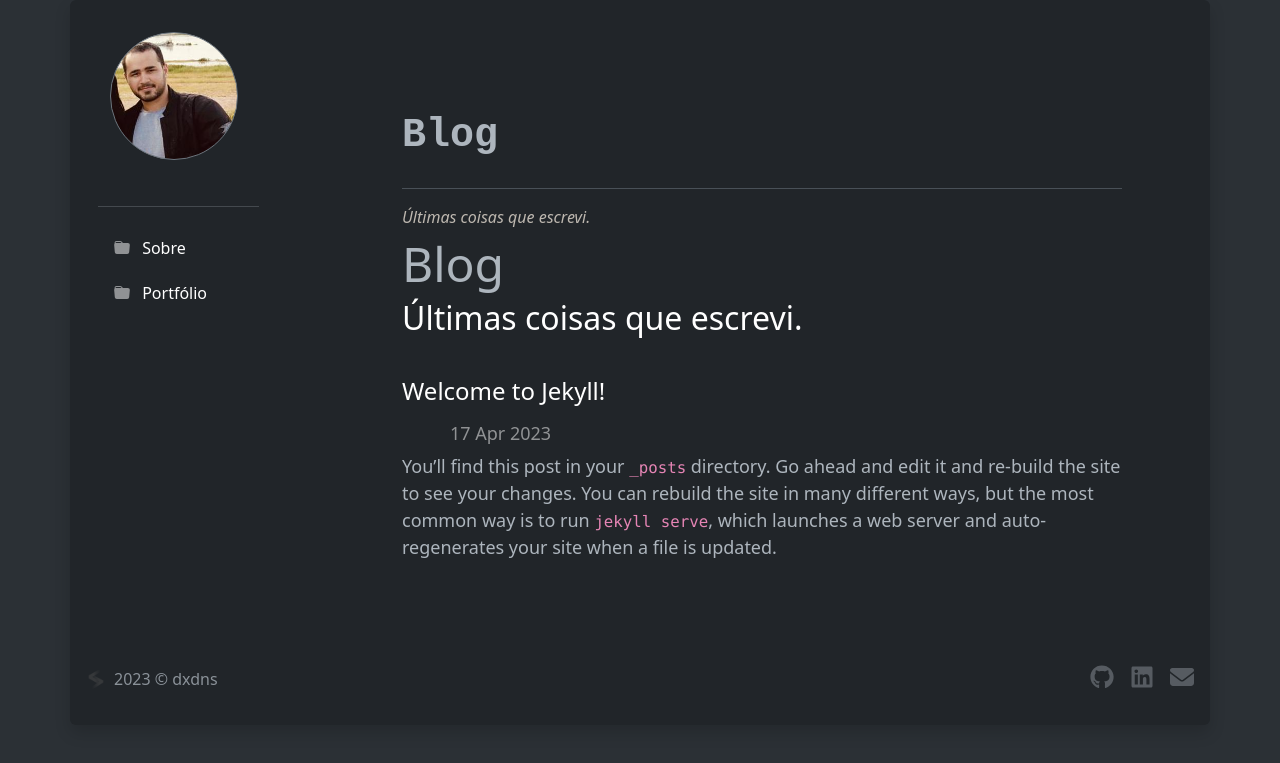
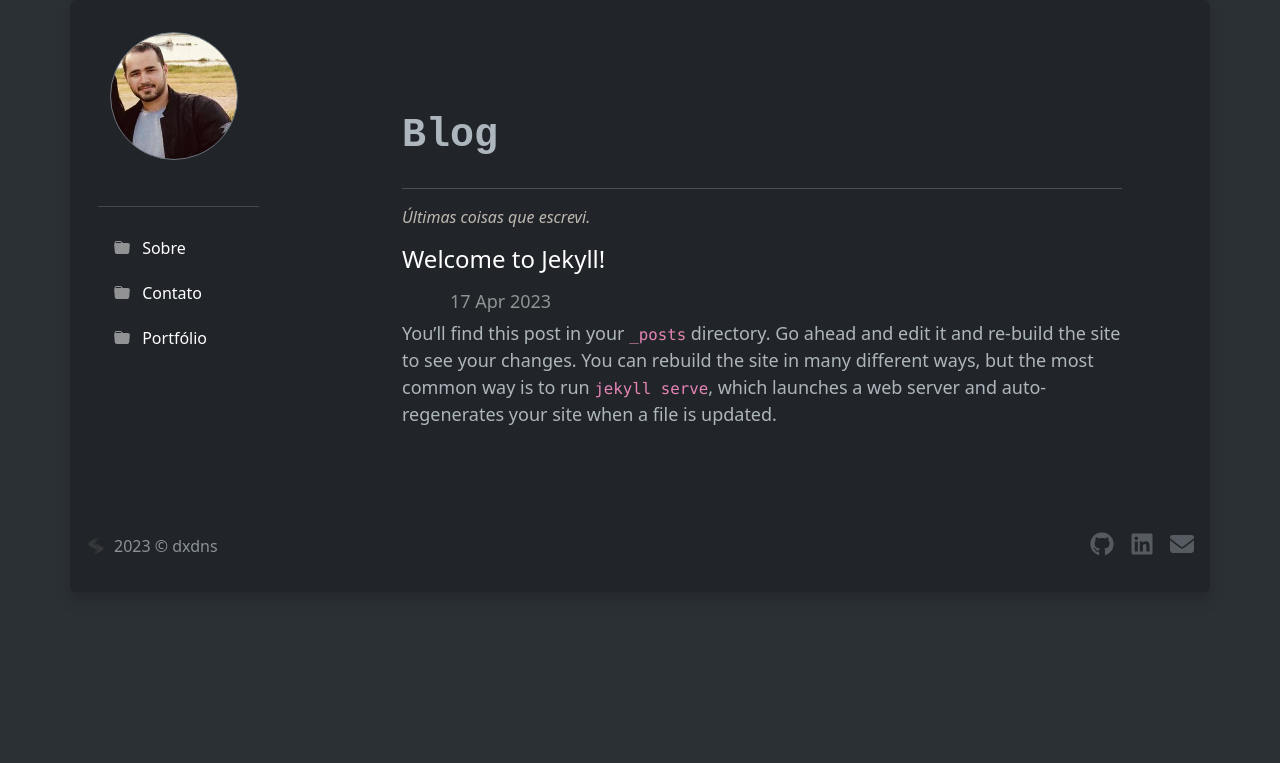
Before and after one commit to dxdns/dxdns.github.io, a Jekyll site: the page built from blog.html, in a window 1280 px wide. Shown: the top 763 px of the page. Built offline with Jekyll 4.4.1, drawn with Linux system fonts in a browser that asks for light colours.

Commit message:
sidebar add contact

```diff
--- a/_data/navigation.yml
+++ b/_data/navigation.yml
@@ -1,7 +1,11 @@
 - name: Sobre
   link: /
-  # description: "Portfolio by dxdns: Diógenes Rodrigues | Software Engineer | Python | Go | React"
+
+- name: Contato
+  link: mailto:dxdns@hotmail.com
+
 - name: Portfólio
   link: /portfolio
+
 # - name: Blog
 #   link: /blog
--- a/blog.html
+++ b/blog.html
@@ -6,13 +6,6 @@ description: Artigos sobre tecnologia.
 type: page
 permalink: /blog
 ---
-
-<section class="post">
-  <header class="page-header">
-    <h2 class="page-header__title">{{ page.title }}</h2>
-    <h3 class="page-header__subtitle">{{ page.subtitle }}</h3>
-  </header>
-
 <ul class="post-list">
   {% for post in site.posts %}
   <li>
@@ -22,4 +15,3 @@ permalink: /blog
   </li>
   {% endfor %}
 </ul>
-</section>
```
Lines whose indentation alone changed are shown as unchanged.
